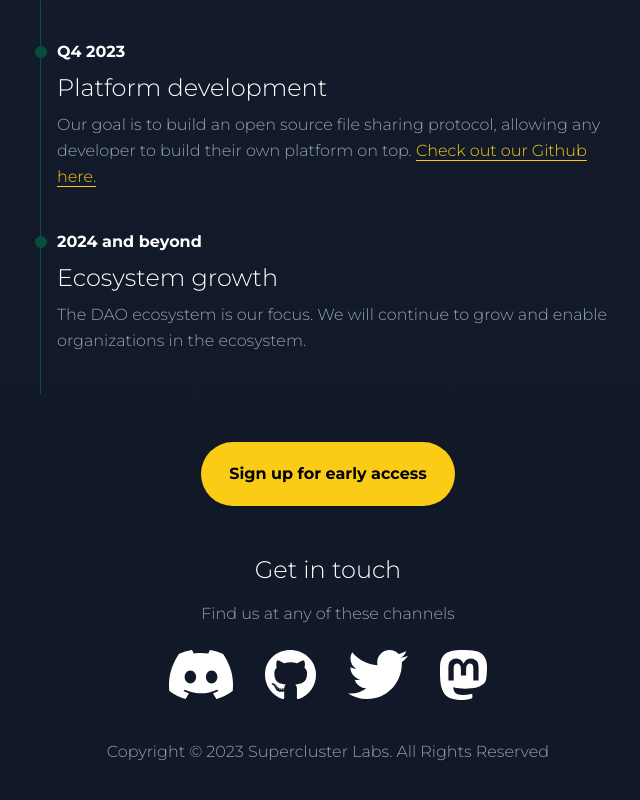
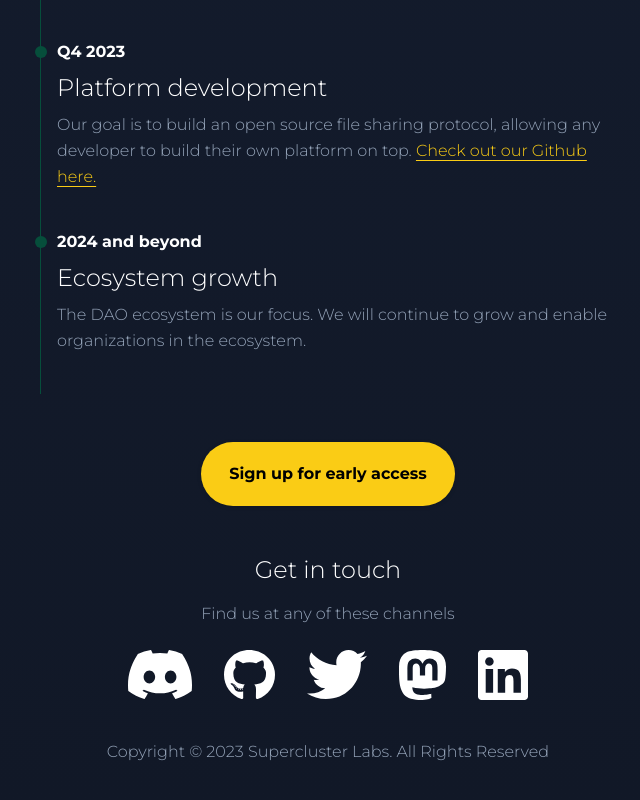
Before and after one commit to SuperclusterLabs/supercluster-website, a Next.js app: page / in a window 1280 px wide. Shown: the part 3141-3941 px from the top of the page, without its empty margins (312-952 px from the left). Built offline with nearby package versions, Linux system fonts and the light colour scheme.

Commit message:
feat: added link for linkedin

```diff
--- a/pages/index.tsx
+++ b/pages/index.tsx
@@ -13,6 +13,7 @@ import mastodonLogo from "../public/Mastodon.svg";
 import twitterLogo from "../public/Twitter.svg";
 import discordLogo from "../public/Discord.svg";
 import githubLogo from "../public/Github.svg";
+import linkedInLogo from "../public/LinkedIn.svg";
 
 import Header from "./components/header";
 import Button from "./components/button";
@@ -257,6 +258,12 @@ const Home: NextPage = () => {
                 alt="Mastodon Logo"
               />
             </Link>
+            <Link target="_blank" href="https://www.linkedin.com/company/supercluster-labs/">
+              <Image
+                src={linkedInLogo}
+                alt="LinkedIn Logo"
+              />
+            </Link>
           </div>
         </section>
         <footer className="py-10 text-center text-slate-400">
```
Also changed, not shown: public/LinkedIn.svg (added).
